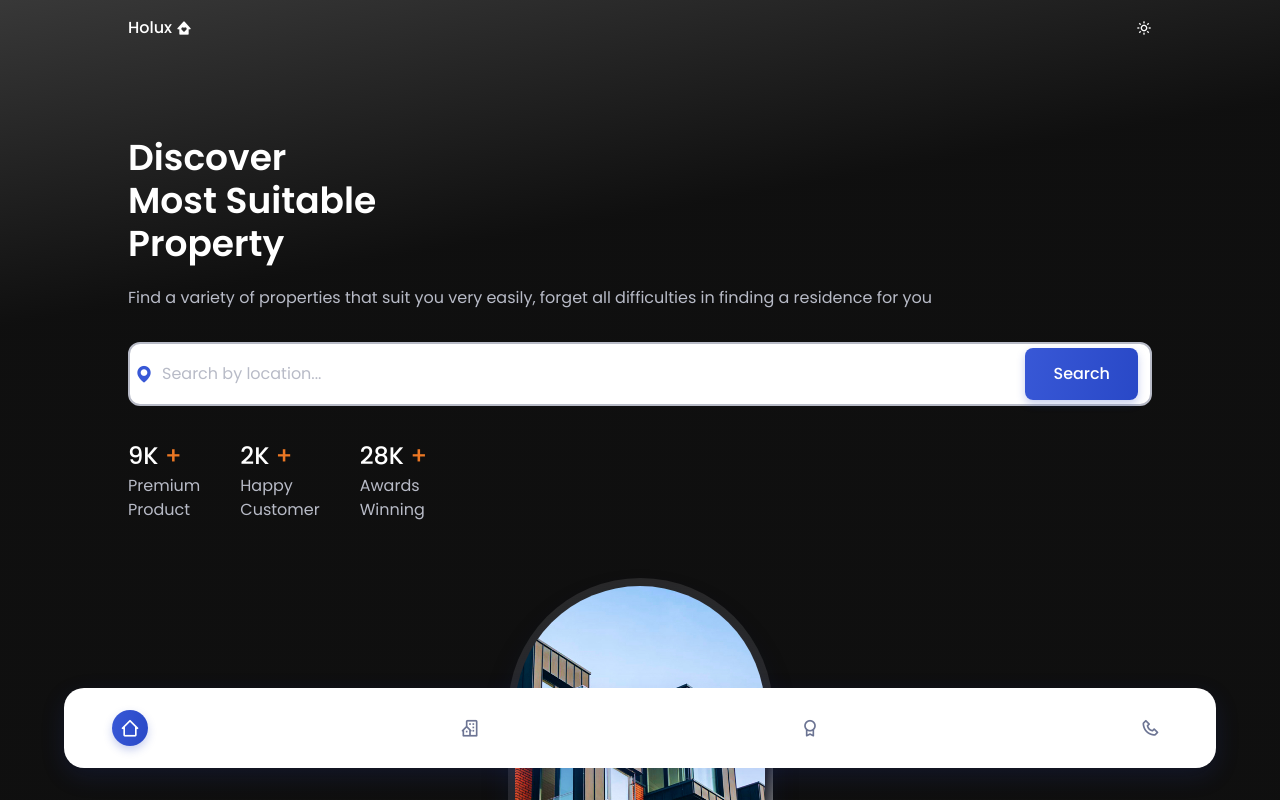
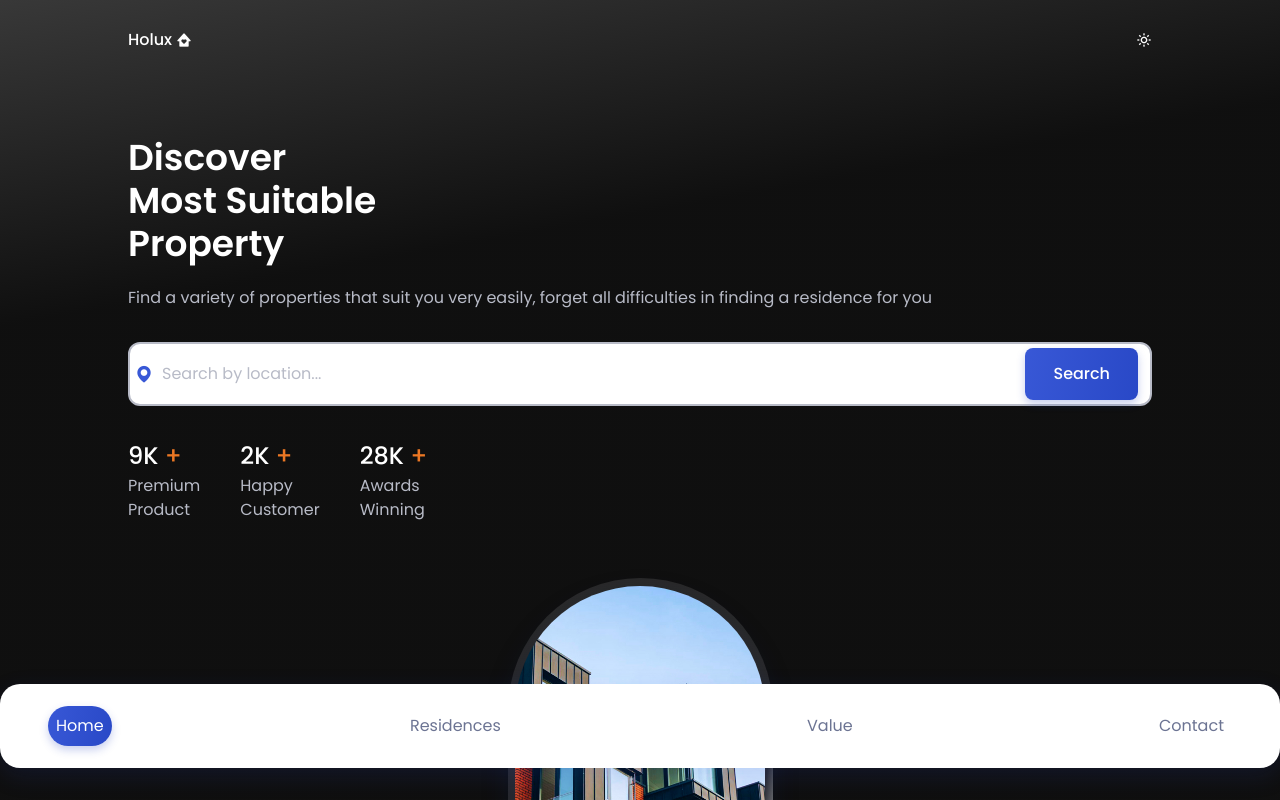
Before and after one commit to shoproizoshlo/real-state-website-vue-ts, a Vue app: page / in a window 1280 px wide. Shown: the top 800 px of the page. Built offline with nearby package versions, Linux system fonts and the light colour scheme.

Commit message:
styled navlink for large devices

```diff
--- a/src/components/header/HeaderComponent.vue
+++ b/src/components/header/HeaderComponent.vue
@@ -1,22 +1,22 @@
 <template>
   <header
-    class="fixed top-0 left-0 container bg-transparent z-50 transition duration-400 ease-in-out header"
+    class="fixed top-0 left-0 w-full bg-transparent z-50 transition duration-400 ease-in-out header"
     :class="{ 'scroll-header': isScrolled }"
     id="header"
   >
     <nav class="h-header-height flex justify-between items-center nav wrapper">
       <a
         href="#"
-        class="text-container-color hover:text-first-color inline-flex items-center gap-x-1 font-medium transition duration-300 ease-in-out nav__logo"
+        class="text-white hover:text-first-color inline-flex items-center gap-x-1 font-medium transition duration-300 ease-in-out nav__logo"
         :class="{ 'text-first-color': isScrolled }"
       >
         Holux
-        <i class="bx bxs-home-heart"></i
+        <i class="bx bxs-home-heart text-base"></i
       ></a>
       <div
-        class="my-0 mx-auto fixed bottom-8 inset-x-0 bg-container-color transition duration-400 ease-in-out nav__menu"
+        class="my-0 mx-auto lg:ms-auto fixed bottom-8 left-0 right-0 bg-container-color nav__menu"
       >
-        <ul class="flex justify-between items-center nav__list">
+        <ul class="flex justify-between lg:gap-x-12 items-center nav__list">
           <NavLink
             v-for="section in sections"
             :key="section.id"
@@ -119,12 +119,12 @@ export default defineComponent({
   width: 90%;
   box-shadow: 0 8px 24px hsla(228, 66%, 45%, 0.15);
   border-radius: 1.25rem;
+  transition: 0.4s;
 }
-@media screen and (max-width: 320px) {
-  .nav__menu {
-    padding: 1.3rem 1.5em;
-  }
+.nav__button {
+  display: none;
 }
+
 /* Change background header */
 .scroll-header {
   background-color: var(--body-color);
@@ -132,17 +132,6 @@ export default defineComponent({
 }
 .scroll-header .change-theme {
   color: var(--title-color);
-}
-
-.nav__button {
-  display: none;
-}
-
-/* Active link */
-.active-link {
-  background: linear-gradient(101deg, hsl(228, 66%, 53%), hsl(228, 66%, 47%));
-  color: #fff;
-  box-shadow: 0 4px 8px hsla(228, 66%, 45%, 0.25);
 }
 
 /*=============== THEME ===============*/
@@ -153,4 +142,23 @@ export default defineComponent({
 .change-theme:hover {
   color: var(--first-color-light);
 }
+
+@media screen and (max-width: 320px) {
+  .nav__menu {
+    padding: 1.3rem 1.5em;
+  }
+}
+@media screen and (min-width: 400px) {
+  .nav__menu {
+    width: 342px;
+  }
+}
+@media screen and (min-width: 1023px) {
+  .nav {
+    height: calc(var(--header-height) + 1.5rem);
+  }
+  .nav__menu {
+    width: inherit;
+  }
+}
 </style>
--- a/src/components/header/NavLink.vue
+++ b/src/components/header/NavLink.vue
@@ -2,11 +2,11 @@
   <li class="nav__item">
     <a
       :href="`#${id}`"
-      class="text-text-color lg:text-text-light flex p-2 rounded-full nav__link"
+      class="text-text-color flex p-2 rounded-full nav__link"
       :class="{ 'active-link': active }"
     >
-      <i :class="`lg:hidden text-xl bx ${icon}`"></i>
-      <span class="hidden">{{ name }}</span>
+      <i class="" :class="`bx ${icon} text-xl inline`"></i>
+      <span class="hidden lg:inline">{{ name }}</span>
     </a>
   </li>
 </template>
@@ -38,22 +38,12 @@ export default {
 /* Active link */
 .active-link {
   background: linear-gradient(101deg, hsl(228, 66%, 53%), hsl(228, 66%, 47%));
+  box-shadow: 0 4px 8px hsla(228, 66%, 45%, 0.25);
   color: #fff;
-  box-shadow: 0 4px 8px hsla(228, 66%, 45%, 0.25);
 }
 
-@media screen and (max-width: 1023px) {
-  .nav__link {
-    color: var(--text-color);
-    display: flex;
-    padding: 0.5rem;
-    border-radius: 50%;
-  }
-
+@media screen and (min-width: 1023px) {
   .nav__link i {
-    font-size: 1.22rem;
-  }
-  .nav__link span {
     display: none;
   }
 }
```
